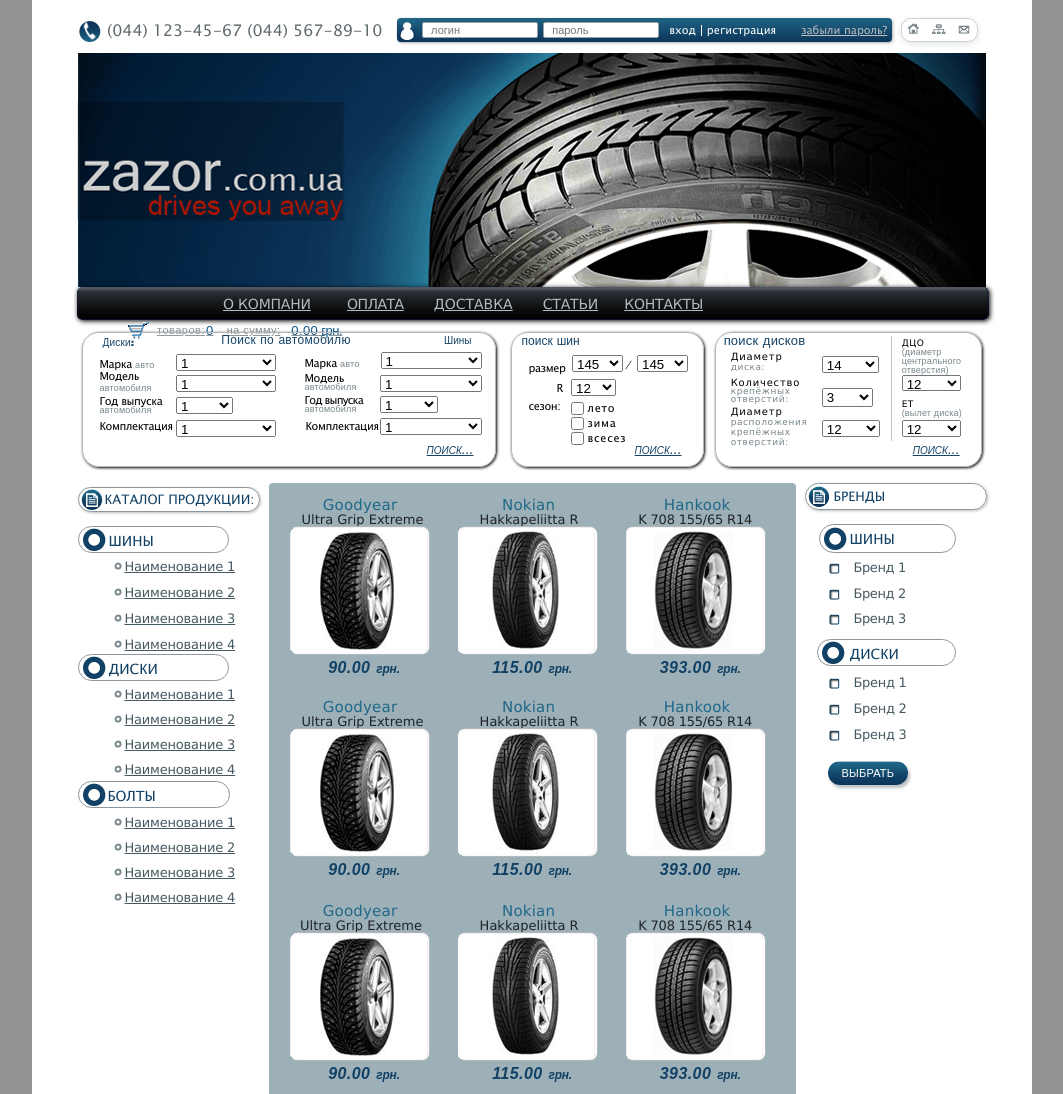
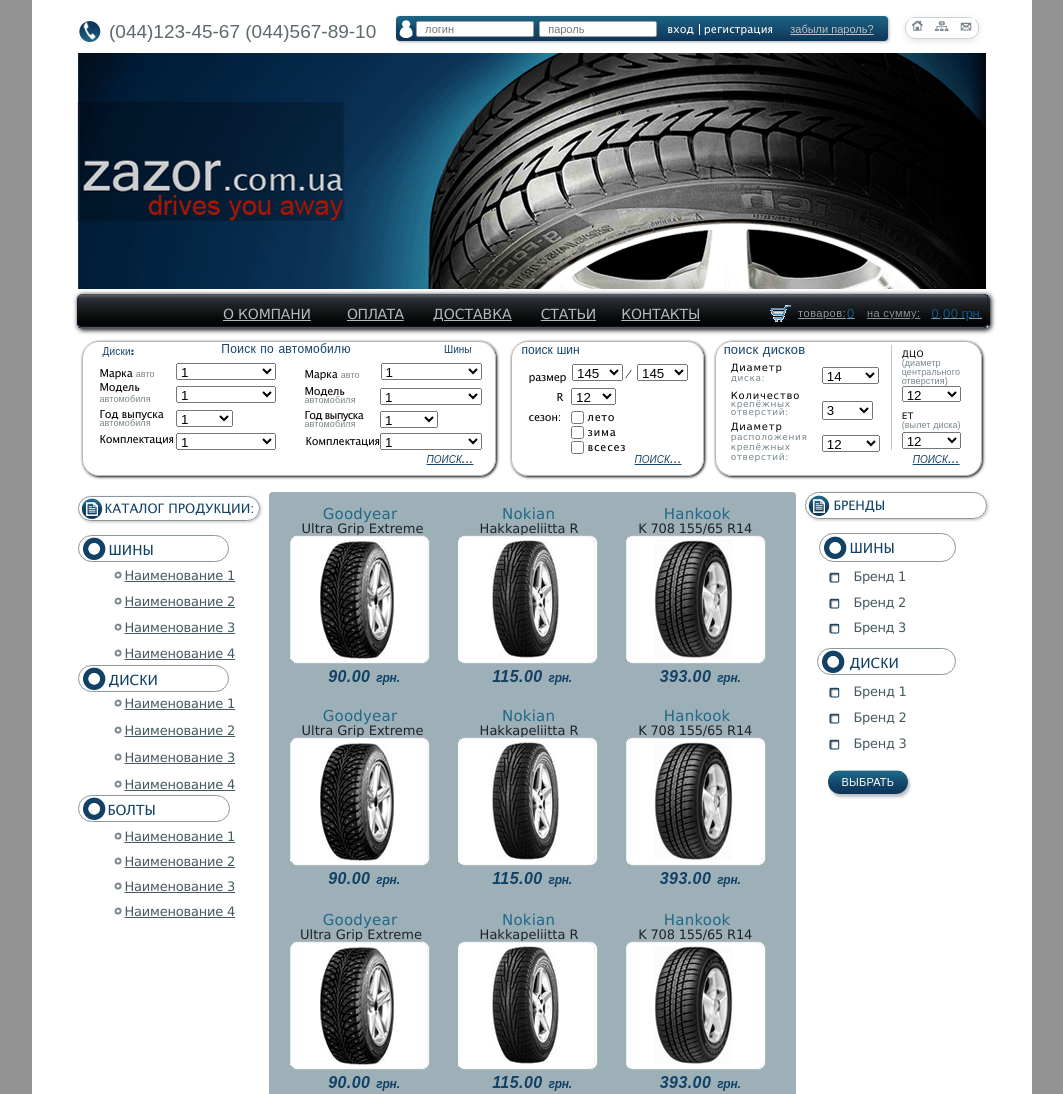
Before and after one commit to NataliiaKhris/NataliiaKhris.github.io, a plain HTML site: page Task6/index.html in a window 1280 px wide. Shown: the top 1094 px of the page, without its empty margins (108-1171 px from the left). Drawn offline with Linux system fonts and the light colour scheme.

Commit message:
pixel corrections

```diff
--- a/Task6/css/style.css
+++ b/Task6/css/style.css
@@ -26,13 +26,13 @@
 
 body {
     width: 1000px;
-    height: 1210px;
+    height: 1320px;
     margin: 0 auto;
     background-color: #fff;
     /*padding: 0 45px;*/
     font-family: "lucida Sans Unicode Regular";
 
-    /*box-shadow: 1px;*/
+    /*box-shadow: ;*/
 }
 header {
     padding: 18px 46px 0 45px;
@@ -47,19 +47,21 @@
 .contacts span {
 
     flex-basis: 280px;
-    padding-left: 30px;
-    padding-top: 5px;
-    font-size: 16px;
+    padding-left: 32px;
+    padding-top:4px;
+    font-size: 19px;
+    font-family: Arial;
     color: #5e696d;
     background: url(../img/phone_button.png) left top no-repeat;
 }
             form.login {
                 display: block;
                 position: relative;
-                width: 470px;
-                height: 24px;
-                margin-left: 10px;
-                padding-left: 25px;
+                width: 472px;
+                height: 25px;
+                margin-top: -2px;
+                margin-left: 7px;
+                padding-left: 20px;
                 background: url(../img/log_button.png) left no-repeat, linear-gradient(to top, #0d365a, #1e6383);
                 border-radius: 4px;
                 box-shadow: 1px 1px 3px rgba(150, 150, 150, 0.75);
@@ -69,18 +71,22 @@
     display: inline-block;
     font-size: 11px;
     color: #fff;
+    padding-top: 0px;
 }
 a.entr {
     padding-left: 5px;
+    padding-top: 8px;
     text-decoration: none;
 }
 a.reg {
-    padding-left: 5px;
+    padding-left: 4px;
     text-decoration: none;
     border-left: 1px solid #fff;
 }
 a.forget {
-    padding-left: 20px;
+    padding-left: 12px;
+    font-size: 11px;
+    font-family: Arial;
     color: #bfbfbf;
 }
 .list {
@@ -88,31 +94,37 @@
     justify-content: space-around;
     border: 1px solid #ccd1d3;
     border-radius: 10px;
-    margin: 0 auto;
-    height: 22px;
-    width: 75px;
+    margin-left: 17px ;
+    margin-top: -1px;
+    height: 20px;
+    width: 72px;
     box-shadow: 0px 2px 8px -2px rgba(206,211,213,1);
 }
-a.home,
-a.nav,
+
+a.nav {
+    padding-left: -8px;
+}
 a.mail {
-    padding-top: 2px;
+    padding-left: 0px;
+}
+a.home {
+    padding-left: 0px;
 }
 
 #log,
 #pass {
     display: inline-block;
     position: relative;
-    width: 110px;
-    margin: 4px 0;
-    /*padding: 0 0 0 5px;*/
+    width: 112px;
+    margin: -1px 0;
+    padding-top: 1px;
     font-size: 11px;
     color: #97a2a6;
     border: 1px solid;
     border-radius: 2px;
 }
 .logo {
-    height: 234px;
+    height: 236px;
     background: url(../img/bcg_logo.png)no-repeat;
 }
 
@@ -124,9 +136,10 @@
   /*/*  nav_menu*/
 nav{
     width: 912px;
-    height: 25px;
-    margin: 0 auto;
-    padding: 4px 0px;
+    height: 28px;
+    margin-top: 5px;
+    padding-top: 7px;
+    padding-left: 1px;
     line-height: 25px;
     background: url(../img/medium-menu-bg.png);
     box-shadow: 1px 1px 5px #000;
@@ -138,7 +151,7 @@
 }
 
 nav ul:first-child{
-    margin-left: 126px;
+    margin-left: 125px;
 }
 
 nav li{
@@ -168,16 +181,16 @@
 }
 
 .nav-links-3{
-    padding-left: 10px;
+    padding-left: 9px;
 }
 
 .nav-links-4{
-    padding-left: 10px;
+    padding-left: 9px;
     letter-spacing: -0.2px;;
 }
 
 .nav-links-5{
-    padding-left: 6px;
+    padding-left: 5px;
     letter-spacing: -0.2px;
 }
 
@@ -186,8 +199,8 @@
     background: url(../img/link-hover.png);
 }
 
-ul.customer{
-    margin-left: 51px;
+ul.customer {
+    margin-left: 50px;
 }
 
 nav li.basket > a,
@@ -195,8 +208,8 @@
     padding: 0px 5px;
     text-transform: lowercase;
 }
-nav li.basket{
-    padding-left: 24px;
+nav li.basket {
+    padding-left: 23px;
     background: url("../img/busket.png") left 4px no-repeat;
 }
 
@@ -240,7 +253,7 @@
 }
 .sum{
     margin-right: 13px;
-    margin-left: -1px;
+    margin-left: -2px;
 }
 .sum a{
     color: #8a9296;
@@ -320,17 +333,18 @@
     color: #77858b;
     font-family: 'Arial', sans-serif;
     font-size: 9px;
-    letter-spacing: 0.2px;
+    letter-spacing: 0.1px;
 }
 
 .form-filters .h4{
     display: inline-block;
+    padding-top: 2px;
     width: 73px;
-    letter-spacing: -0.4px;
+    letter-spacing: -0.3px;
 }
 
 div.dco > label > .h4{
-    letter-spacing: 0.5px;
+    letter-spacing: 0.4px;
 }
 
 div.dco > label > .h4 > .span{
@@ -340,7 +354,7 @@
 div.dco > label:nth-child(1) > select{
     width: 59px;
     height: 16px;
-    margin-bottom: 9px;
+    margin-bottom: 8px;
 }
 
 div.dco > label:nth-child(2) > select{
@@ -739,11 +753,11 @@
 
 aside .catalog-disks{
     position: relative;
-    top: -8px;
+    top: -6px;
 }
 
 aside #list-disks li{
-    margin-bottom: 9px;
+    margin-bottom: 11px;
     letter-spacing: -0.2px;
 }
 
@@ -754,7 +768,7 @@
 
 .catalog-bolts{
     width: 121px;
-    margin-top: -8px;
+    margin-top: -11px;
     padding-left: 29px;
     letter-spacing: -0.2px;
 }
@@ -869,7 +883,7 @@
     font-family: "Lucida Sans Unicode", sans-serif;
 }
 
-.clearfix:after{
+.clearfix:after {
     content: '';
     display: block;
     clear: right;
@@ -923,7 +937,8 @@
     letter-spacing: -0.2px;
 }
 
-/*pixel perfect*/
+
+
 
 .row article:nth-child(3) > h3{
     margin-left: -2px;
@@ -950,6 +965,7 @@
     letter-spacing: 0.01px;
 }
 
+
 article figure{
     position: relative;
     height: 127px;
@@ -971,6 +987,7 @@
 footer{
     width: 909px;
     margin: 0px auto;
+    padding-top: -10px;
     text-align: center;
 }
 
@@ -989,7 +1006,7 @@
     vertical-align: middle;
 }
 
-/*again pixel perfect*/
+/* pixel perfect*/
 
 div.partners-logo > ul > li:nth-child(1){
     margin-top: 5px;
@@ -1013,6 +1030,7 @@
     height: 92px;
     padding-top: 8px;
     background: #213a4d;
+
 }
 
 .footer-bg li a{
@@ -1043,7 +1061,7 @@
     border-right: none;
 }
 
-/*and again shaman dances around pixel perfect*/
+
 div.footer-bg > ul > li:nth-child(1) > a{
     right: 20px;
     top: 0px;
@@ -1120,5 +1138,5 @@
 }
 
 .checkbox-custom:focus + label {
-  outline: 1px solid #ddd; /* focus style */
-}
+  outline: 1px solid #ddd; /* focus style
+}*/
```
Also changed, not shown: Task6/index.html (+3 -1 lines).
